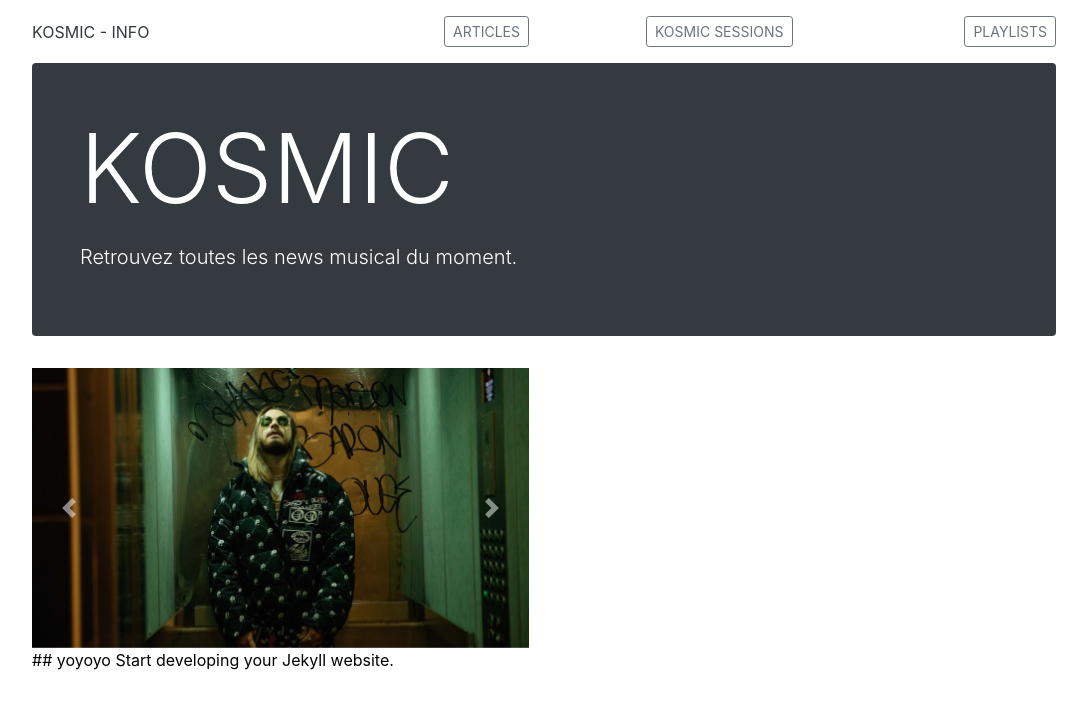
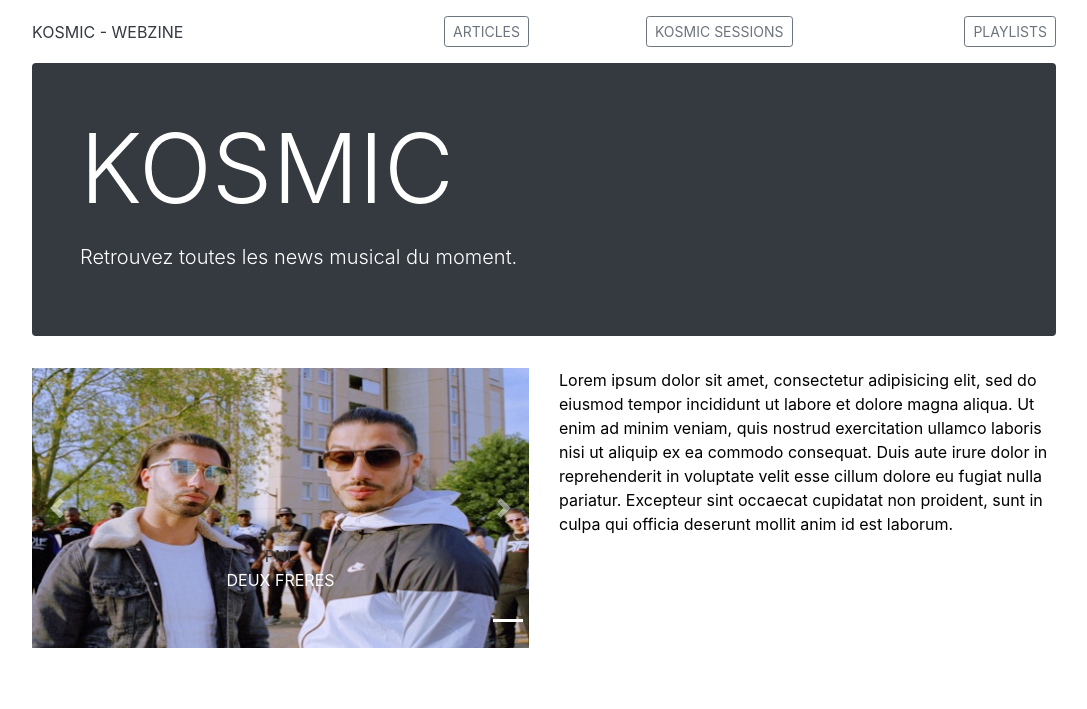
Before and after one commit to Eracom-ID471/projet-3--Vutoni, a Jekyll site: the page built from index.html, in a window 1280 px wide. Shown: the top 709 px of the page, without its empty margins (96-1183 px from the left). Built offline with Jekyll 4.4.1, drawn with Linux system fonts in a browser that asks for light colours.

Commit message:
carousel

```diff
--- a/_includes/carousel.html
+++ b/_includes/carousel.html
@@ -1,4 +1,4 @@
-<div class="carousel1">
+<!-- <div class="carousel1">
   <div class="row">
     <div class="col-6">
       <div id="carouselExampleControls" class="carousel slide" data-ride="carousel">
@@ -25,4 +25,54 @@
     </div>
 
   </div>
+</div> -->
+
+  <div id="carouselExampleCaptions" class="carousel slide" data-ride="carousel">
+    <ol class="carousel-indicators">
+      <li data-target="#carouselExampleCaptions" data-slide-to="0" class="active"></li>
+      <li data-target="#carouselExampleCaptions" data-slide-to="1"></li>
+      <li data-target="#carouselExampleCaptions" data-slide-to="2"></li>
+    </ol>
+    <div class="carousel1">
+    <div class="row">
+      <div class="col-6">
+        <div class="carousel-inner">
+          <div class="carousel-item active">
+            <img src="../assets/img/pnl.jpg" class="d-block w-100" alt="...">
+            <div class="carousel-caption d-none d-md-block">
+              <a class="blog-header-logo text-dark" href="{{ '/index.html' | relative_url }}">PNL</a>
+              <p>DEUX FRERES</p>
+            </div>
+          </div>
+          <div class="carousel-item">
+            <img src="../assets/img/sch.jpg" class="d-block w-100" alt="...">
+            <div class="carousel-caption d-none d-md-block">
+              <a class="blog-header-logo text-dark" href="{{ '/index.html' | relative_url }}">SCH</a>
+              <p>ROOFTOP</p>
+            </div>
+          </div>
+          <div class="carousel-item">
+            <img src="../assets/img/alphawann.jpg" class="d-block w-100" alt="...">
+            <div class="carousel-caption d-none d-md-block">
+              <a class="blog-header-logo text-dark" href="{{ '/index.html' | relative_url }}">ALPHA WANN</a>
+              <p>UNE MAIN LAVE L'AUTRE</p>
+            </div>
+          </div>
+        </div>
+        <a class="carousel-control-prev" href="#carouselExampleCaptions" role="button" data-slide="prev">
+          <span class="carousel-control-prev-icon" aria-hidden="true"></span>
+          <span class="sr-only">Previous</span>
+        </a>
+        <a class="carousel-control-next" href="#carouselExampleCaptions" role="button" data-slide="next">
+          <span class="carousel-control-next-icon" aria-hidden="true"></span>
+          <span class="sr-only">Next</span>
+        </a>
+      </div>
+      <div class="col-6">
+        <p>
+          Lorem ipsum dolor sit amet, consectetur adipisicing elit, sed do eiusmod tempor incididunt ut labore et dolore magna aliqua. Ut enim ad minim veniam, quis nostrud exercitation ullamco laboris nisi ut aliquip ex ea commodo consequat. Duis aute irure dolor in reprehenderit in voluptate velit esse cillum dolore eu fugiat nulla pariatur. Excepteur sint occaecat cupidatat non proident, sunt in culpa qui officia deserunt mollit anim id est laborum.
+        </p>
+      </div>
+    </div>
+  </div>
 </div>
--- a/_includes/header.html
+++ b/_includes/header.html
@@ -2,7 +2,7 @@
 <header class="blog-header py-3">
   <div class="row flex-nowrap justify-content-between align-items-center">
       <div class="col-3">
-        <a class="blog-header-logo text-dark" href="{{ '/index.html' | relative_url }}">KOSMIC - INFO</a>
+        <a class="blog-header-logo text-dark" href="{{ '/index.html' | relative_url }}">KOSMIC - WEBZINE </a>
       </div>
       <div class="col-3 d-flex justify-content-end align-items-center">
         <button type="button" class="btn btn-sm btn-outline-secondary" data-toggle="modal"
--- a/_sass/main.scss
+++ b/_sass/main.scss
@@ -19,3 +19,11 @@ body {
   width: 500px;
   height: 267;
 }
+
+.carousel1 a {
+  text-decoration: none;
+}
+
+// .push{
+//   padding-right: 2%;
+// }
--- a/index.html
+++ b/index.html
@@ -2,7 +2,3 @@
 layout: default
 title: "KOSMIC.INFO"
 ---
-
-## yoyoyo
-
-Start developing your Jekyll website.
```
